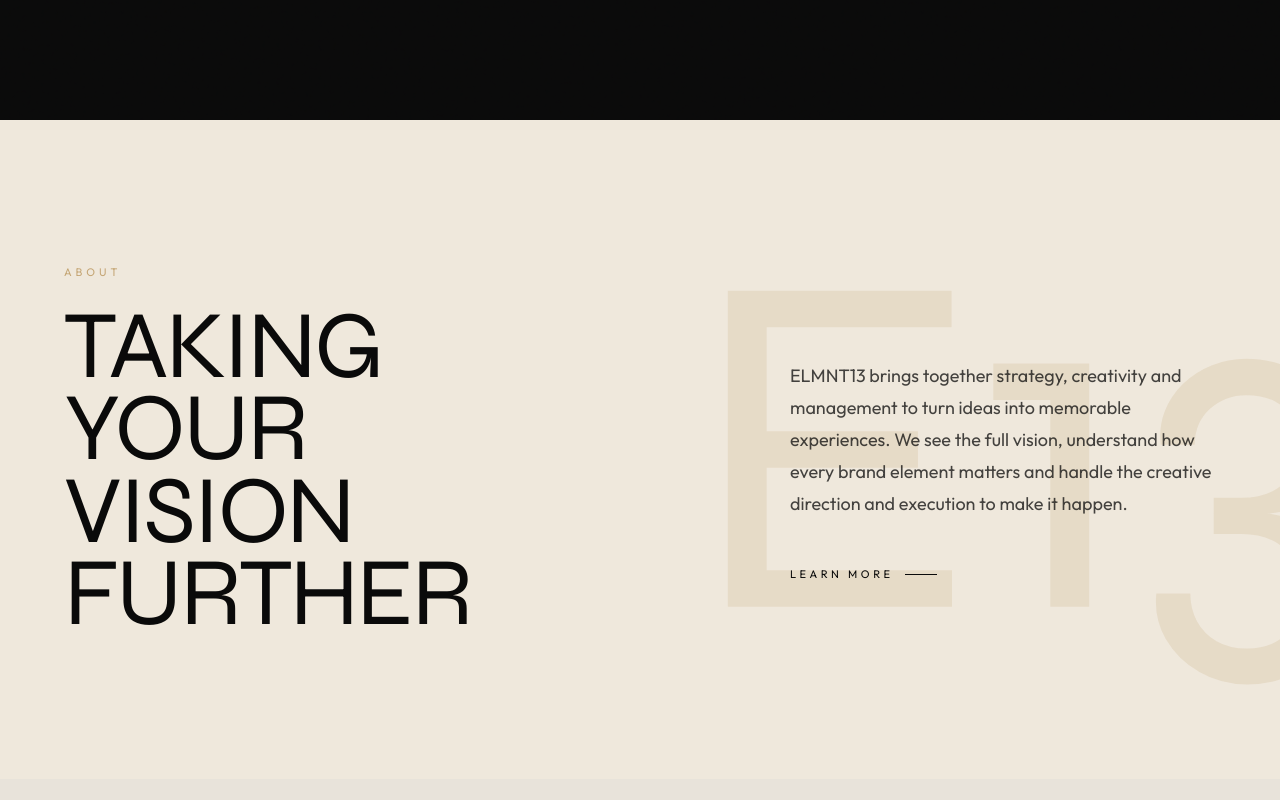
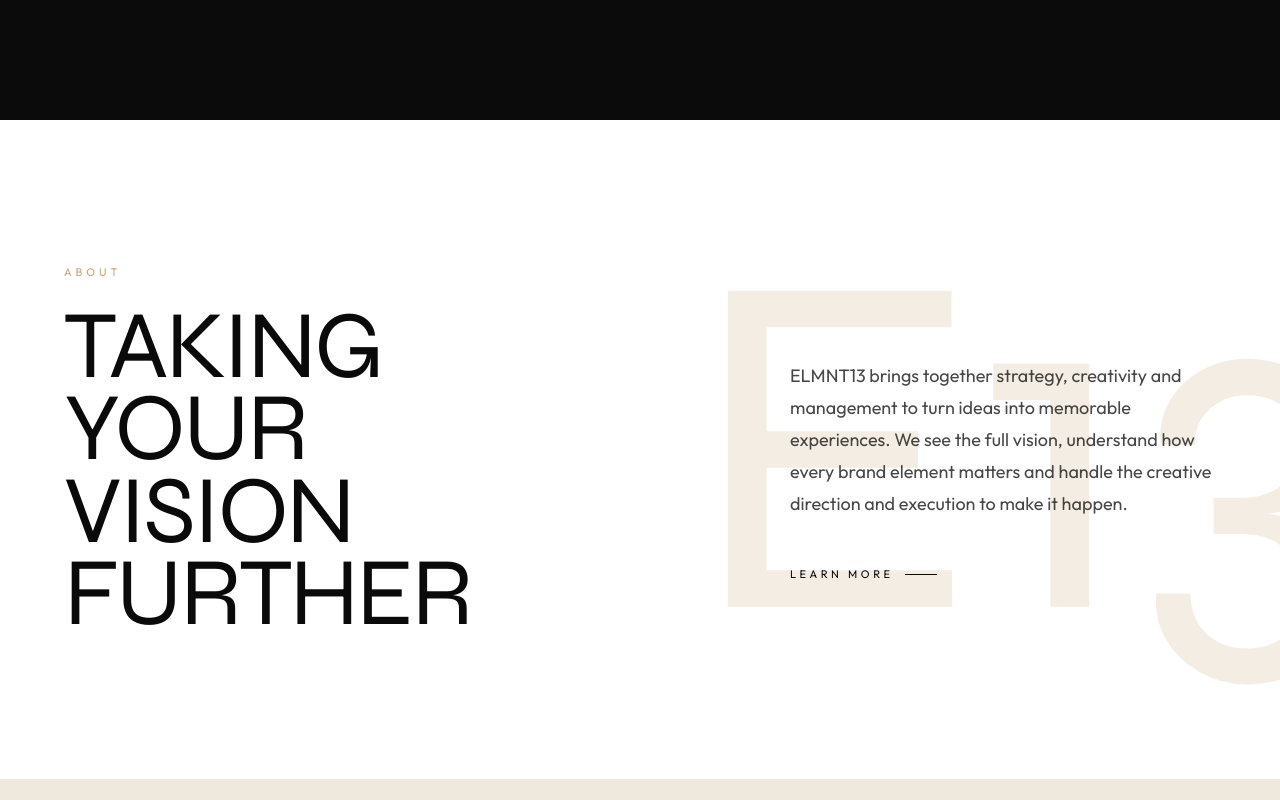
Before and after one commit to JordanVera/elmnt13, a Next.js app: page / in a window 1280 px wide. Shown: the part 680-1480 px from the top of the page. Built offline with nearby package versions, Linux system fonts and the light colour scheme.

Commit message:
Update HomeAbout and LogoMarquee components: change background color from paper to white in HomeAbout for better contrast, and adjust LogoMarquee background to maintain consistency with the overall design.

```diff
--- a/src/components/home-about.tsx
+++ b/src/components/home-about.tsx
@@ -3,7 +3,7 @@
 
 export function HomeAbout() {
   return (
-    <section className="relative overflow-hidden bg-paper px-6 py-28 md:py-36">
+    <section className="relative overflow-hidden bg-white px-6 py-28 md:py-36">
       <p
         aria-hidden="true"
         className="pointer-events-none absolute top-1/2 left-[78%] -translate-x-1/2 -translate-y-1/2 font-display text-[38vw] leading-none text-gold/20 select-none md:left-[80%]"
--- a/src/components/logo-marquee.tsx
+++ b/src/components/logo-marquee.tsx
@@ -9,7 +9,7 @@
   const loop = [...featuredBrandLogos, ...featuredBrandLogos];
 
   return (
-    <section className="overflow-hidden bg-mist py-4 md:py-5">
+    <section className="bg-paper overflow-hidden bg-mist py-4 md:py-5">
       <p className="mb-4 text-center text-[11px] tracking-[0.36em] text-ink/50 uppercase">
         {title}
       </p>
```
